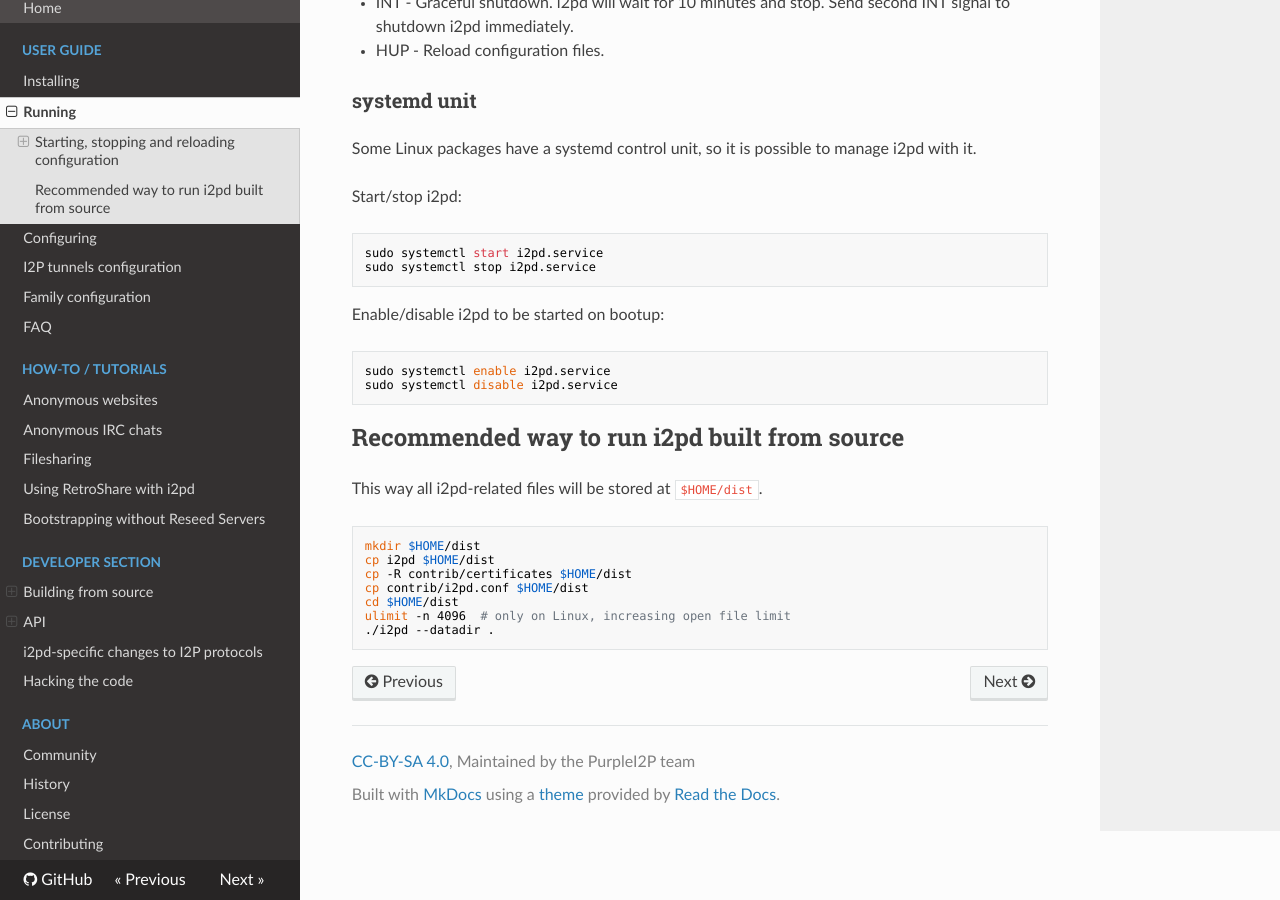
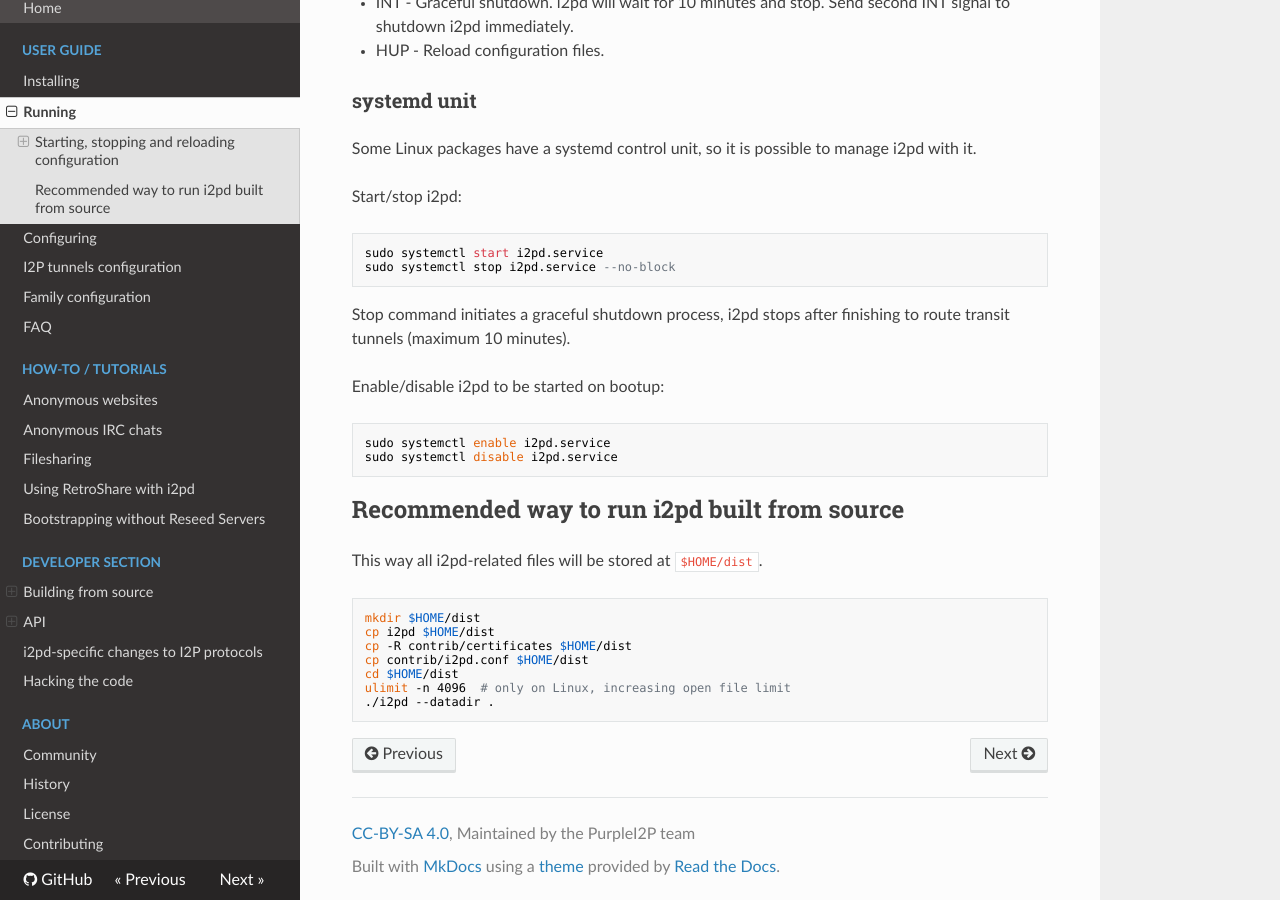
Before and after one commit to PurpleI2P/i2pd_docs_en, an MkDocs documentation site: the page built from docs/user-guide/run.md, in a window 1280 px wide and 900 px high, scrolled down 659 px. Built offline with MkDocs 1.6.1, drawn with Linux system fonts in a browser that asks for light colours; nearby versions of some CDN libraries; old or Windows-style settings are respelled for this version of MkDocs.

Commit message:
update systemd instruction

```diff
--- a/docs/user-guide/run.md
+++ b/docs/user-guide/run.md
@@ -32,7 +32,9 @@ Some Linux packages have a systemd control unit, so it is possible to manage i2p
 Start/stop i2pd:
 
     sudo systemctl start i2pd.service
-    sudo systemctl stop i2pd.service
+    sudo systemctl stop i2pd.service --no-block
+
+Stop command initiates a graceful shutdown process, i2pd stops after finishing to route transit tunnels (maximum 10 minutes).
 
 Enable/disable i2pd to be started on bootup:
 
```
